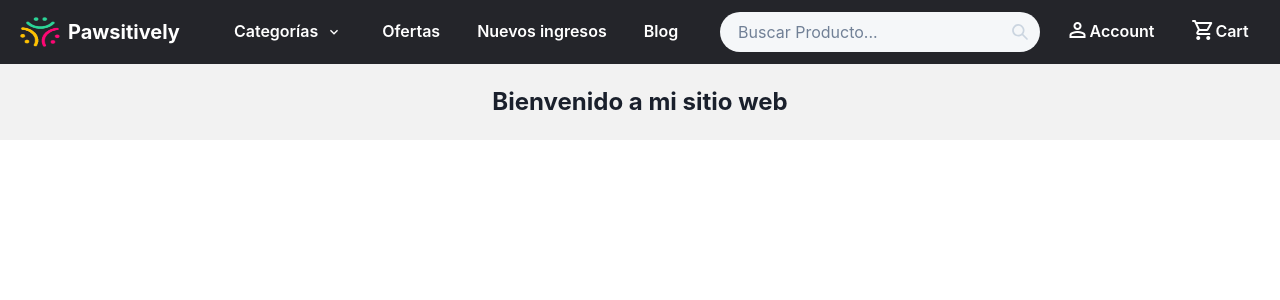
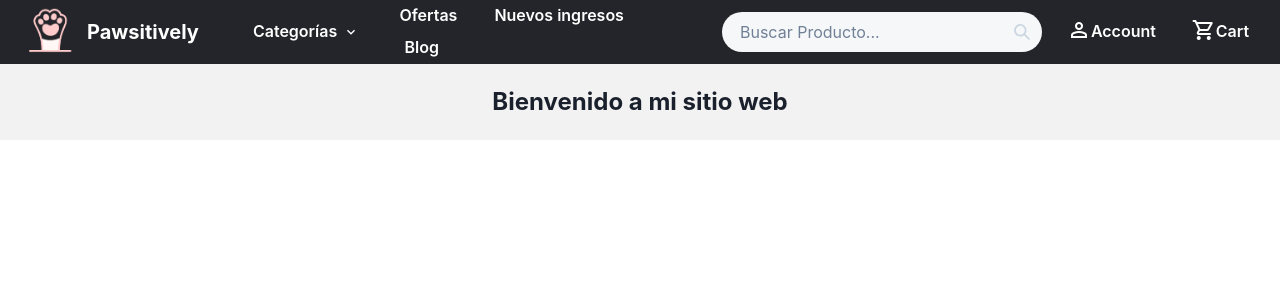
Before and after one commit to MatNF/EntregaFinal_Ferraro, a React (Vite) app: page / in a window 1280 px wide. Shown: the top 300 px of the page. Built offline with nearby package versions, Linux system fonts and the light colour scheme.

Commit message:
se termina lo necesario para hacer la entrega del trabajo

```diff
--- a/src/Components/NavBar copy.jsx
+++ b/src/Components/NavBar copy.jsx
@@ -30,7 +30,7 @@ import {
   InputGroup,
   InputRightElement,
 } from "@chakra-ui/react";
-import Logo from "../assets/logo.png";
+import Logo from "../assets/paw.png";
 
 const NavBarCopy = () => {
   return (
@@ -45,7 +45,7 @@ const NavBarCopy = () => {
       >
         {/* Agrego Logo*/}
         <Heading size="md" marginLeft="20px">
-          <Image src={Logo} alt="logo" width="40px" height="30px" />
+          <Image src={Logo} alt="logo" width="60px" height="50px" />
         </Heading>
 
         {/* Agrego Brand*/}
```
Also changed, not shown: src/assets/paw.png (added), src/assets/profileUser.jpg (deleted).
